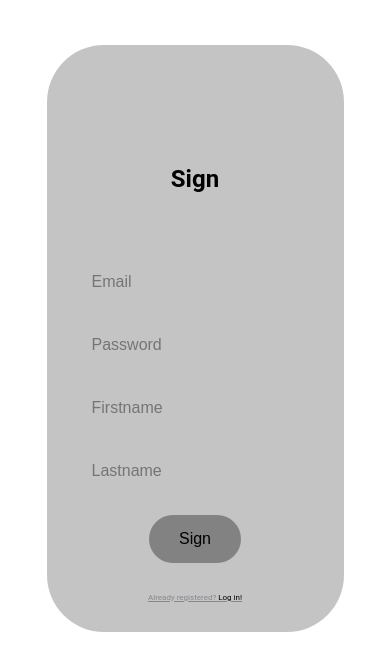
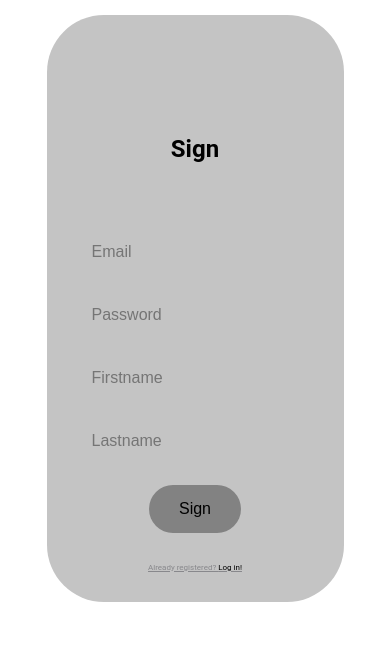
Before and after one commit to Nazar-Sch/timer-app, a React (Create React App) app: page /sign in a window 390 px wide. Shown: the top 670 px of the page. Built offline with nearby package versions, Linux system fonts and the light colour scheme; no server answers.

Commit message:
refactor: styled and components

```diff
--- a/src/App.tsx
+++ b/src/App.tsx
@@ -1,29 +1,26 @@
-import React, { useEffect } from 'react';
-import { Route, BrowserRouter as Router, Switch } from 'react-router-dom';
+import React from 'react'
+import {
+  Route,
+  BrowserRouter as Router,
+  Switch
+} from 'react-router-dom'
 
+import { AuthProvider } from './components/context/authContext'
 import Timer from './pages/timer';
 import SignPage from './pages/sign';
 import LoginPage from './pages/login';
 import PrivateRoute from './pages/private';
-import { AuthProvider } from './components/context/authContext'
 
-function App() {
-  const [isMobile, setIsMobile] = React.useState(false)
-
-  return (
+const App = () => (
   <AuthProvider>
     <Router>
       <Switch>
-          <Route exact path="/sign" ><SignPage /></Route>
-          <Route exact path="/login"><LoginPage /></Route>
+        <Route exact path="/sign" component={SignPage} />
+        <Route exact path="/login" component={LoginPage} />
         <PrivateRoute exact path="/" component={Timer} />
-          {/* <Route exact path="/sign" component={SignPage} />
-          <Route exact path="/login" component={LoginPage} />
-          <PrivateRoute exact path="/" component={Timer} /> */}
       </Switch>
     </Router>
   </AuthProvider>
-  );
-}
+)
 
 export default App;
--- a/src/components/context/authContext.tsx
+++ b/src/components/context/authContext.tsx
@@ -1,22 +1,23 @@
 import React, { useEffect, useState } from "react"
 
-import fire from "../../fire";
+import fire from "../../fire"
+import { Layout } from "../styled"
 
-export const AuthContext = React.createContext(null);
+export const AuthContext = React.createContext(null)
 
 export const AuthProvider = ({ children }) => {
-  const [currentUser, setCurrentUser] = useState(null);
-  const [pending, setPending] = useState(true);
+  const [currentUser, setCurrentUser] = useState(null)
+  const [loading, setLoading] = useState(true)
 
   useEffect(() => {
     fire.auth().onAuthStateChanged((user) => {
       setCurrentUser(user)
-      setPending(false)
-    });
-  }, []);
+      setLoading(false)
+    })
+  }, [])
 
-  if (pending) {
-    return <>Loading...</>
+  if (loading) {
+    return <Layout>Loading...</Layout>
   }
 
   return (
@@ -27,5 +28,5 @@ export const AuthProvider = ({ children }) => {
     >
       {children}
     </AuthContext.Provider>
-  );
-};
+  )
+}
--- a/src/components/styled/index.tsx
+++ b/src/components/styled/index.tsx
@@ -1,15 +1,12 @@
+import styled from 'styled-components'
 import { Link } from 'react-router-dom'
-import styled from 'styled-components'
 
-type TIsMobile = {
-  isMobile?: boolean,
-}
 const mobile = 475
 const clientWidth = document.documentElement.clientWidth
 const isMobile = clientWidth < mobile
 const fontSize = isMobile ? '1rem' : '1.4rem'
 
-export const Layout = styled.div<TIsMobile>`
+export const Layout = styled.div`
   margin: 0;
   padding: 0;
   box-sizing: border-box;
@@ -23,8 +20,7 @@ export const Layout = styled.div<TIsMobile>`
   font-size: ${fontSize};
 `
 
-export const Wrapper = styled.div<TIsMobile>`
-  padding-top: 100px;
+export const Wrapper = styled.div`
   padding-right: ${isMobile ? '35px' : '70px'};
   padding-left: ${isMobile ? '35px' : '70px'};
   border-radius: 57px;
@@ -33,13 +29,15 @@ export const Wrapper = styled.div<TIsMobile>`
   flex-direction: column;
   justify-content: center;
   align-items: center;
-  margin: 45px;
+  margin: 15px;
+
 `
 
 export const TimeWrapper = styled.div`
   display: flex;
   flex-direction: column;
   align-items: center;
+  margin: 45px;
 `
 
 export const LogOutBtn = styled.button`
@@ -66,6 +64,11 @@ export const Form = styled.form`
 
 export const Title = styled.h2`
   padding-bottom: 50px;
+  padding-top: 100px;
+`
+
+export const TimerTitle = styled.h3`
+  margin: 0;
 `
 
 export const Input= styled.input`
@@ -92,9 +95,6 @@ export const ButtonSubmit = styled.button`
   border: 0;
   cursor: pointer;
   font-size: ${fontSize};
-  -internal-autofill-selected {
-    background-color: #828282 !important;
-  }
 `
 
 export const FooterWrapper = styled(Link)`
@@ -110,13 +110,17 @@ export const FooterWrapper = styled(Link)`
 `
 
 export const ImageWrapper = styled.div`
-  padding: 90px;
+  padding-top: ${isMobile ? '85px' : '90px'};
+  padding-bottom: ${isMobile ? '85px' : '90px'};
+  padding-left: ${isMobile ? '50px' : '90px'};
+  padding-right: ${isMobile ? '50px' : '90px'};
 `
 
 export const Image = styled.img`
-  max-width: 250px;
+  max-width: ${isMobile ? '100px' : '250px'};
+  min-width: 100px;
   width: 100%;
-  height: auto;
+  height: ${isMobile ? '100px' : 'auto'};
 `
 
 export const MinutesWrapper = styled.div`
--- a/src/fire.ts
+++ b/src/fire.ts
@@ -10,7 +10,6 @@ const firebaseConfig = {
   appId: "1:397591021174:web:fedc80a3b978348c178157"
 };
 
-// const fire = firebase.initializeApp(firebaseConfig)
 const fire = !firebase.apps.length ? firebase.initializeApp(firebaseConfig) : firebase.app()
 
 export const db = firebase.database()
--- a/src/index.css
+++ /dev/null
@@ -1,13 +0,0 @@
-body {
-  margin: 0;
-  font-family: -apple-system, BlinkMacSystemFont, 'Segoe UI', 'Roboto', 'Oxygen',
-    'Ubuntu', 'Cantarell', 'Fira Sans', 'Droid Sans', 'Helvetica Neue',
-    sans-serif;
-  -webkit-font-smoothing: antialiased;
-  -moz-osx-font-smoothing: grayscale;
-}
-
-code {
-  font-family: source-code-pro, Menlo, Monaco, Consolas, 'Courier New',
-    monospace;
-}
--- a/src/pages/login.tsx
+++ b/src/pages/login.tsx
@@ -14,6 +14,8 @@ import {
 import fire from '../fire'
 
 const LoginPage = ({ history }) => {
+  const { user } = useContext(AuthContext)
+
   const handleLogin = useCallback(
     async event => {
       event.preventDefault()
@@ -29,8 +31,6 @@ const LoginPage = ({ history }) => {
     },
     [history]
   );
-
-  const { user } = useContext(AuthContext)
 
   if (user) {
     return <Redirect to="/" />
@@ -53,7 +53,9 @@ const LoginPage = ({ history }) => {
           <ButtonSubmit type="submit">Login</ButtonSubmit>
 
         </Form>
-        <FooterWrapper to="/sign">Don’t have an account yet? <span>Register!</span></FooterWrapper>
+        <FooterWrapper to="/sign">
+          Don’t have an account yet? <span>Register!</span>
+        </FooterWrapper>
       </Wrapper>
     </Layout>
   )
--- a/src/pages/private.tsx
+++ b/src/pages/private.tsx
@@ -1,6 +1,7 @@
 import React, { useContext } from 'react'
 import { Route, Redirect } from "react-router-dom"
-import { AuthContext } from '../components/context/authContext';
+
+import { AuthContext } from '../components/context/authContext'
 
 const PrivateRoute = ({ component: RouteComponent, ...rest }) => {
   const auth = useContext(AuthContext);
--- a/src/pages/sign.tsx
+++ b/src/pages/sign.tsx
@@ -67,7 +67,9 @@ const SignPage = ({ history }) => {
           />
           <ButtonSubmit type="submit">Sign</ButtonSubmit>
         </Form>
-        <FooterWrapper to="/login">Already registered? <span>Log in!</span></FooterWrapper>
+        <FooterWrapper to="/login">
+          Already registered? <span>Log in!</span>
+        </FooterWrapper>
       </Wrapper>
     </Layout>
   )
--- a/src/pages/timer.tsx
+++ b/src/pages/timer.tsx
@@ -1,4 +1,4 @@
-import React, { useState } from 'react'
+import React, { useState, useEffect } from 'react'
 import moment from 'moment'
 
 import {
@@ -9,6 +9,7 @@ import {
   ImageWrapper,
   Image,
   MinutesWrapper,
+  TimerTitle,
 } from '../components/styled'
 import fire, { db } from '../fire'
 
@@ -23,7 +24,7 @@ const Timer: React.FC = () => {
   const usersRef = db.ref(`users/${user.uid}`)
   const screenWidth = document.documentElement.clientWidth
 
-  React.useEffect(() => {
+  useEffect(() => {
     usersRef.on('value', (snapshot) => {
       let { timeDesktop, timeMobile } = snapshot.val()
       setDesktopTime(timeDesktop)
@@ -31,7 +32,7 @@ const Timer: React.FC = () => {
     })
   }, [])
 
-  React.useEffect(() => {
+  useEffect(() => {
     if (screenWidth < _mobileScreen) {
       setIsMobile(true)
     }
@@ -50,7 +51,7 @@ const Timer: React.FC = () => {
     }
 
     return () => clearInterval(interval)
-  }, [desktopTime, mobileTime, screenWidth])
+  }, [desktopTime, mobileTime, usersRef, screenWidth])
 
   return (
     <Layout>
@@ -58,6 +59,7 @@ const Timer: React.FC = () => {
       <LogOutBtn onClick={() => fire.auth().signOut()}>Log out</LogOutBtn>
 
       <TimeWrapper>
+        <TimerTitle>Desktop</TimerTitle>
         <Wrapper>
           <ImageWrapper>
             <Image src={'/timer.svg'} alt="Timer" />
@@ -67,6 +69,7 @@ const Timer: React.FC = () => {
       </TimeWrapper>
 
       <TimeWrapper>
+        <TimerTitle>Mobile</TimerTitle>
         <Wrapper>
           <ImageWrapper>
             <Image src={'/timer.svg'} alt="Timer" />
```
Also changed, not shown: 1 other file (tests, documents, lock files or other folders). Lines whose indentation alone changed are shown as unchanged.
